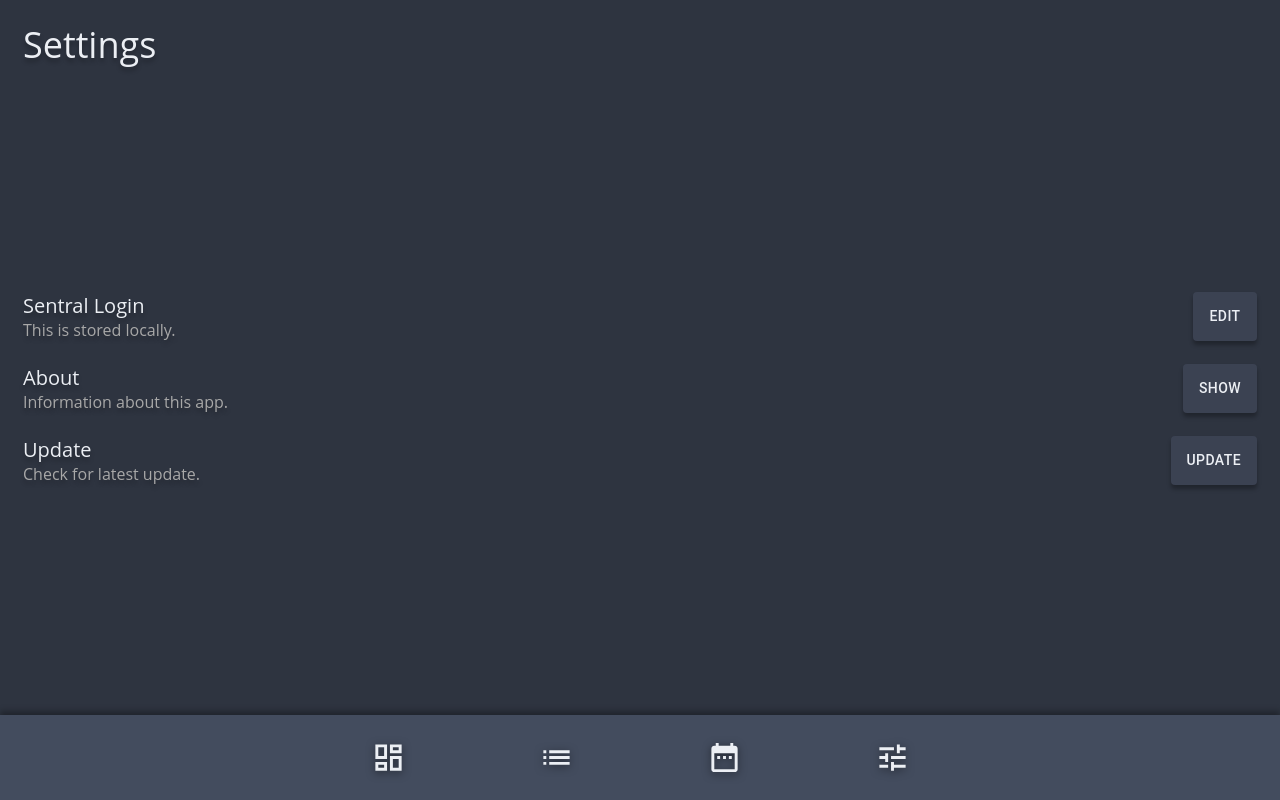
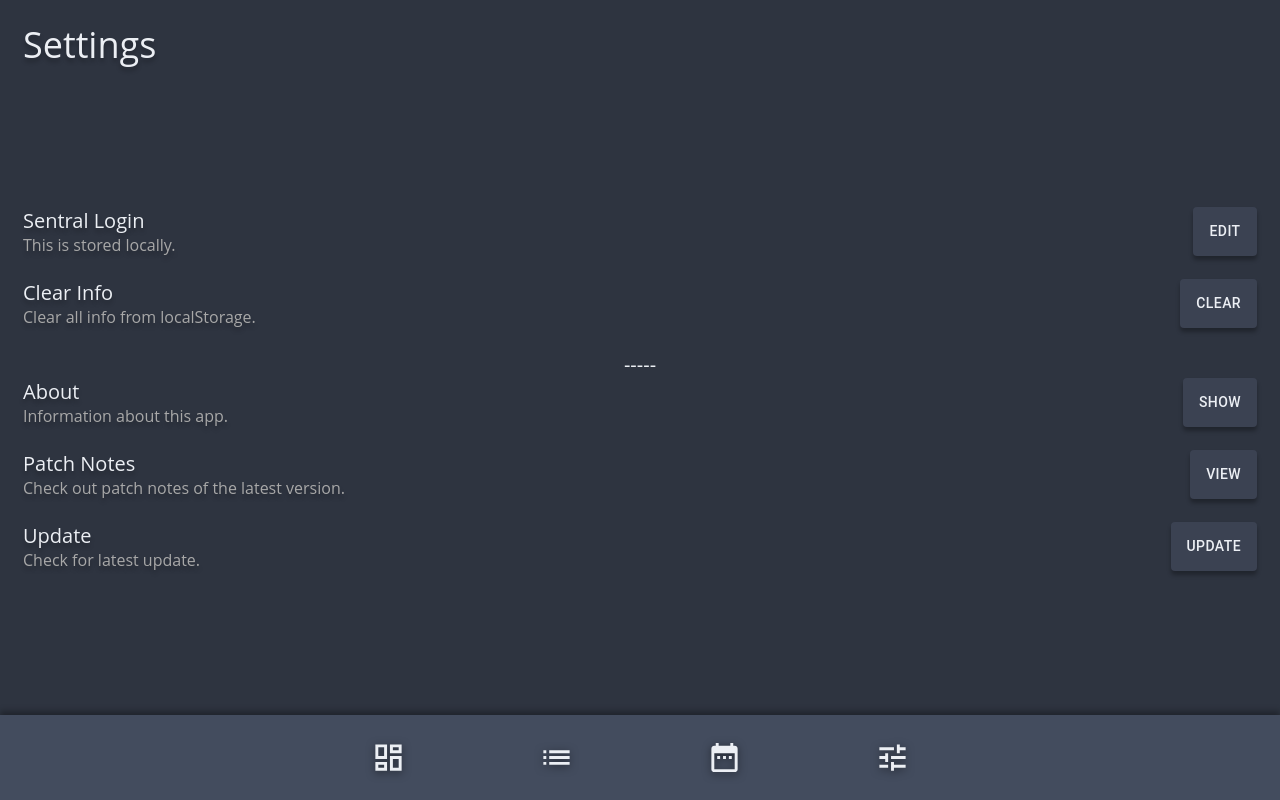
Before and after one commit to JumpyJacko/resentral-react-cordova, a React (Create React App) app: page /settings in a window 1280 px wide. Built offline with nearby package versions, Linux system fonts and the light colour scheme.

Commit message:
Added to Settings

```diff
--- /dev/null
+++ b/src/components/clear.js
@@ -0,0 +1,73 @@
+import React from 'react';
+import '../App.css';
+import Button from '@mui/material/Button';
+import Dialog from '@mui/material/Dialog';
+import DialogActions from '@mui/material/DialogActions';
+import DialogContent from '@mui/material/DialogContent';
+import DialogContentText from '@mui/material/DialogContentText';
+import DialogTitle from '@mui/material/DialogTitle';
+import { withStyles } from '@mui/styles';
+
+const styles = {
+    button: {
+        '&.MuiButton-root': {
+            innerHeight: "48px",
+            color: '#ECEFF4',
+            background: '#3B4252',
+            boxShadow: "0px 4px 4px rgba(0, 0, 0, 0.3)",
+        },
+    },
+}
+
+function Clear(props) {
+    const [open, setOpen] = React.useState(false);
+
+    const handleClickOpen = () => {
+        setOpen(true);
+    }
+
+    const handleClear = () => {
+        window.localStorage.clear();
+        setOpen(false);
+    }
+
+    const handleClose = () => {
+        setOpen(false);
+    }
+
+    return(
+        <div>
+            <div className="option">
+                <div className="about-text">
+                    Clear Info
+                    <div className="subtext">Clear all info from localStorage.</div>
+                </div>
+                <Button variant="filled" onClick={handleClickOpen} className={props.classes.button}>
+                    Clear
+                </Button>
+                <Dialog open={open} onClose={handleClose} maxWidth="xs"
+                    PaperProps={{
+                        style: {
+                            backgroundColor: '#3B4252',
+                            color: '#ECEFF4',
+                            textShadow: '0px 4px 4px rgba(0, 0, 0, 0.25)'
+                        }
+                    }}>
+                    <DialogTitle>Clear data?</DialogTitle>
+                    <DialogContent>
+                        <DialogContentText style={{color: '#D7D7D7'}}>
+                            <p>This will clear every thing that is stored in localStorage (see <a href="https://developer.mozilla.org/en-US/docs/Web/API/Window/localStorage" style={{ display: 'inline' }}>here</a>).</p>
+                            This includes username and password, saved timetables, etc.
+                        </DialogContentText>
+                    </DialogContent>
+                    <DialogActions>
+                        <Button onClick={handleClear} style={{color: "#ECEFF4"}}>Clear</Button>
+                        <Button onClick={handleClose} style={{color: "#ECEFF4"}}>Cancel</Button>
+                    </DialogActions>
+                </Dialog>
+            </div>
+        </div>
+    )
+}
+
+export default withStyles(styles)(Clear);
--- /dev/null
+++ b/src/components/patchNotes.js
@@ -0,0 +1,83 @@
+import React from 'react';
+import '../App.css';
+import Button from '@mui/material/Button';
+import Dialog from '@mui/material/Dialog';
+import DialogActions from '@mui/material/DialogActions';
+import DialogContent from '@mui/material/DialogContent';
+import DialogContentText from '@mui/material/DialogContentText';
+import DialogTitle from '@mui/material/DialogTitle';
+import { withStyles } from '@mui/styles';
+
+const styles = {
+    button: {
+        '&.MuiButton-root': {
+            innerHeight: "48px",
+            color: '#ECEFF4',
+            background: '#3B4252',
+            boxShadow: "0px 4px 4px rgba(0, 0, 0, 0.3)",
+        },
+    },
+}
+
+function PatchNotes(props) {
+    const [open, setOpen] = React.useState(false);
+    const [remoteVersion, setRemoteVersion] = React.useState('');
+
+    const handleClickOpen = () => {
+        latestUpdate()
+        setOpen(true);
+    }
+
+    const latestUpdate = async () => {
+        try {
+            const response = await fetch('https://raw.githubusercontent.com/JumpyJacko/resentral-react-cordova/main/package.json', {
+                method: 'GET',
+            })
+            const placeholder = await response.json();
+            setRemoteVersion(placeholder.version.toString());
+        } catch (err) {
+            console.log(err);
+        }
+    }
+
+    const handleClose = () => {
+        setOpen(false);
+    }
+
+    return(
+        <div>
+            <div className="option">
+                <div className="about-text">
+                    Patch Notes
+                    <div className="subtext">Check out patch notes of the latest version.</div>
+                </div>
+                <Button variant="filled" onClick={handleClickOpen} className={props.classes.button}>
+                    View
+                </Button>
+                <Dialog open={open} onClose={handleClose} maxWidth="xs"
+                    PaperProps={{
+                        style: {
+                            backgroundColor: '#3B4252',
+                            color: '#ECEFF4',
+                            textShadow: '0px 4px 4px rgba(0, 0, 0, 0.25)'
+                        }
+                    }}>
+                    <DialogTitle>Patch Notes</DialogTitle>
+                    <DialogContent>
+                        <DialogContentText style={{color: '#A4A4A4', fontSize: '14px'}}>
+                            v{remoteVersion}
+                        </DialogContentText>
+                        <DialogContentText style={{color: '#D7D7D7'}}>
+                            Coming soon hopefully!
+                        </DialogContentText>
+                    </DialogContent>
+                    <DialogActions>
+                        <Button onClick={handleClose} style={{color: "#ECEFF4"}}>Close</Button>
+                    </DialogActions>
+                </Dialog>
+            </div>
+        </div>
+    )
+}
+
+export default withStyles(styles)(PatchNotes);
--- a/src/components/settings.js
+++ b/src/components/settings.js
@@ -2,14 +2,19 @@ import React from 'react';
 import '../App.css';
 import Login from './login';
 import About from './about';
+import PatchNotes from './patchNotes';
 import Update from './update';
+import Clear from './clear';
 
 function Settings(props) {
     return(
         <div>
             <div className="timetable-title">Settings</div>
             <Login />
+            <Clear />
+            <div style={{ textAlign: "center", fontSize: "20px" }}> ----- </div>
             <About />
+            <PatchNotes />
             <Update />
         </div>
     )
```
